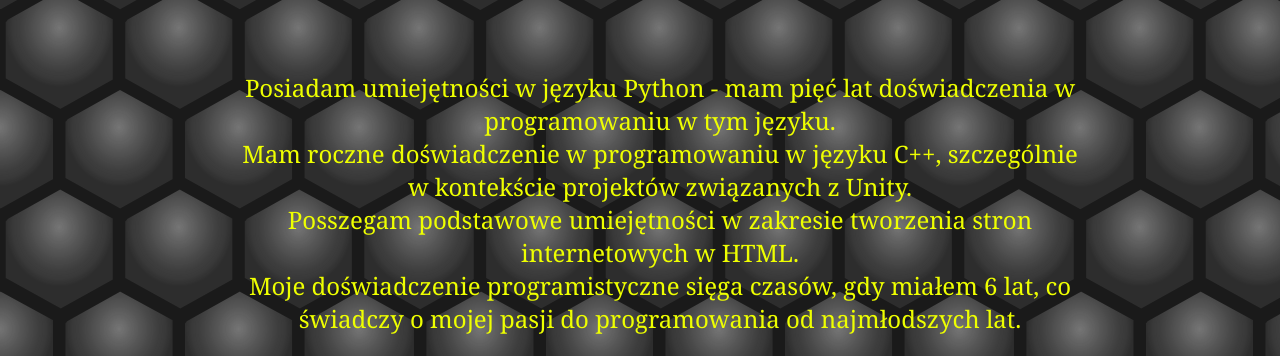
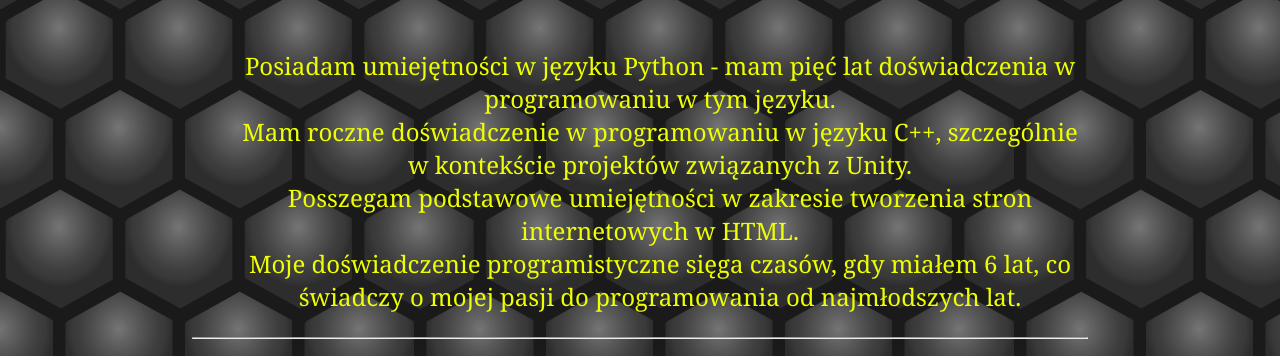
Before and after one commit to Janlegian/NowastronaJanlegian.github.io, a plain HTML site: page index.html in a window 1280 px wide. Shown: the part 215-571 px from the top of the page. Drawn offline with Linux system fonts and the light colour scheme.

Commit message:
Update style.css

```diff
--- a/style.css
+++ b/style.css
@@ -1,7 +1,7 @@
 body {
-  margin-left: 200px;
-  margin-right: 200px;
-  margin-top: 150px;
+  margin-left: 15%;
+  margin-right: 15%;
+  margin-top: 10%;
     background: lightblue url("gbg.png");
     color: rgb(238, 255, 0);
     font-family: Georgia, 'Times New Roman', Times, serif;
```
